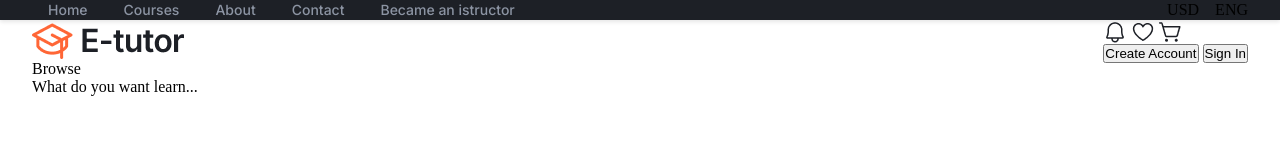
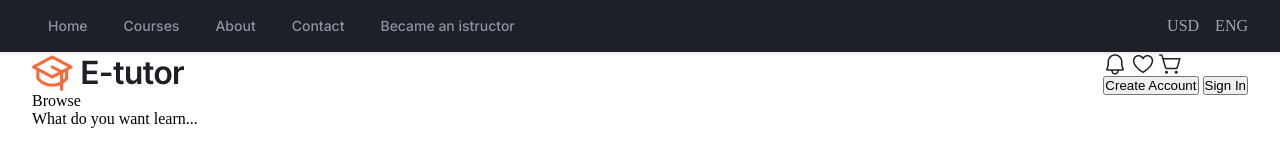
Before and after one commit to maryamKR/E-tutor, a plain HTML site: page index.html in a window 1280 px wide. Drawn offline with Linux system fonts and the light colour scheme.

Commit message:
update styles

```diff
--- a/style.css
+++ b/style.css
@@ -392,11 +392,13 @@ p {
     box-shadow:0 2px 4px rgba(0,0,0,0.1);
     background-color: var(--gray-scale-900);
     padding:0 32px;
+    height: 52px;
 }
 .nav-eng{
     display:flex;
     align-items:center;
     gap:16px;
+    color:var(--gray-scale-400);
 }
 
 .under-nav {
@@ -407,4 +409,5 @@ p {
 .links a{
     color:var(--gray-scale-500);
     padding: 16px;
+
 }
```
